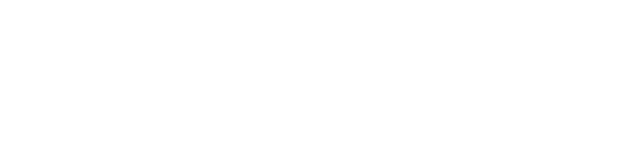
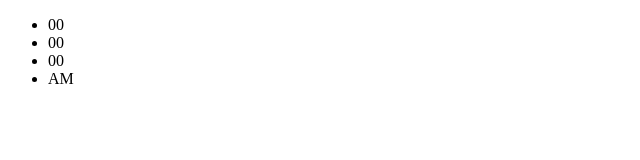
Before and after one commit to Jaywatts15/UI-Clock, a plain HTML site: page index.html in a window 1280 px wide. Shown: the whole page, without its empty margins (0-640 px from the left). Drawn offline with Linux system fonts and the light colour scheme.

Commit message:
Added HTML content

```diff
--- a/index.html
+++ b/index.html
@@ -8,6 +8,16 @@
 </head>
 
 <body>
+
+  <div id="clock">
+    <ul>
+      <li class="time" id="hour">00</li>
+      <li class="time" id="minute">00</li>
+      <li class="time" id="second">00</li>
+      <li id="ampm">AM</li>
+    </ul>
+  </div>
+
   <script src="./script.js" charset="utf-8"></script>
 </body>
 
```
